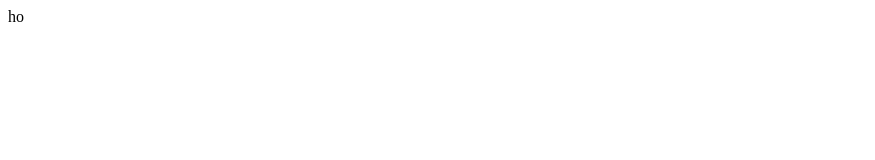
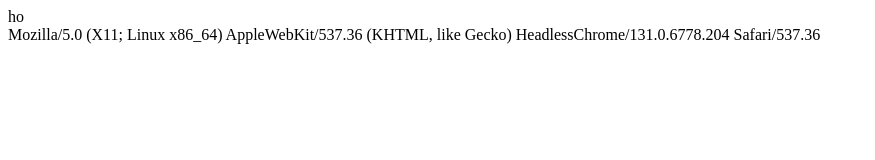
Before and after one commit to skykec4/score, a plain HTML site: page window_test.html in a window 1280 px wide. Shown: the whole page, without its empty margins (0-875 px from the left). Drawn offline with nearby package versions, Linux system fonts and the light colour scheme.

Commit message:
Update window_test.html

```diff
--- a/window_test.html
+++ b/window_test.html
@@ -21,7 +21,7 @@
 <script>
 
     var user_agent = document.querySelector('.user_agent');
-    user_agent.html = window.navigator.userAgent;
+    user_agent.innerText = window.navigator.userAgent;
 
 </script>
 </html>
```
